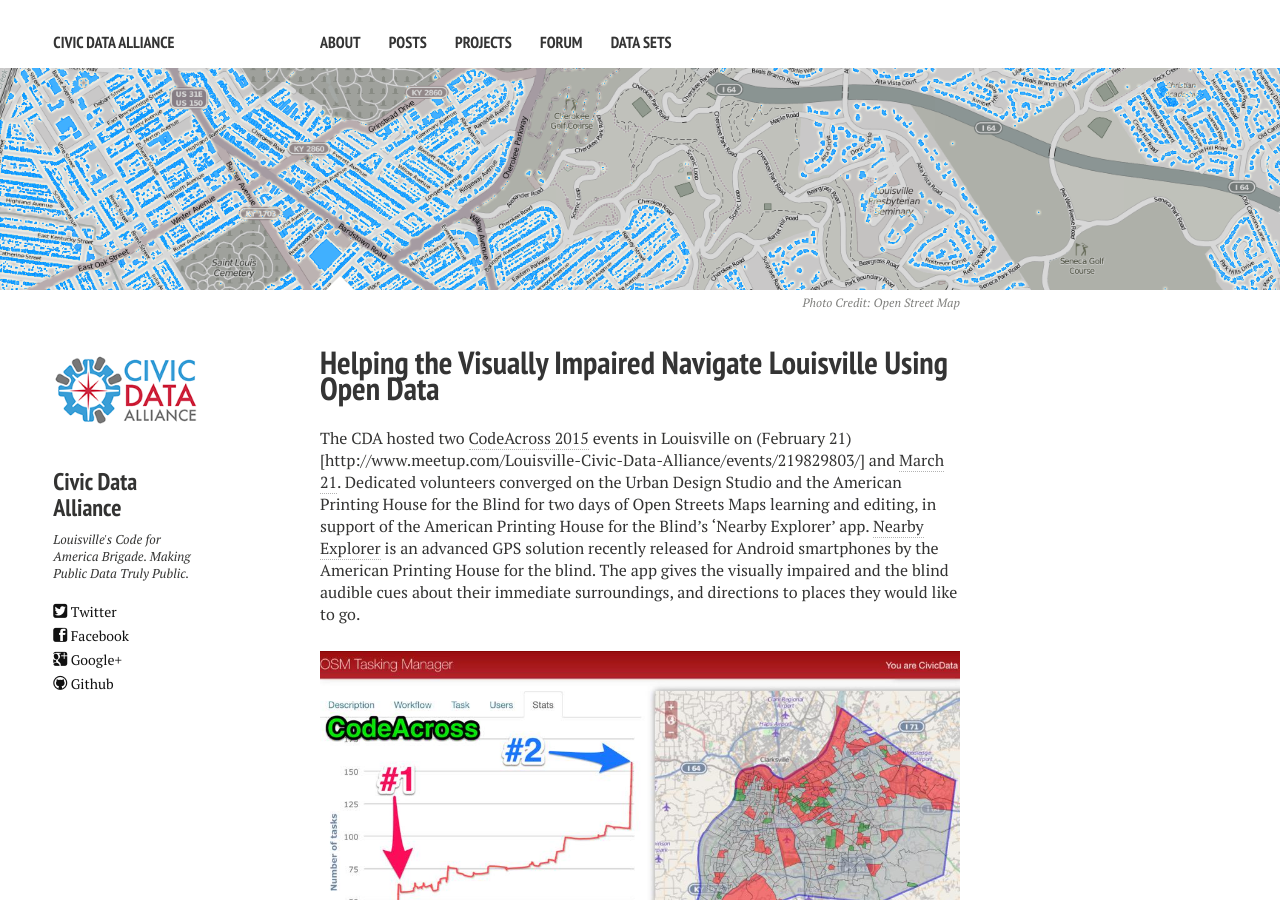
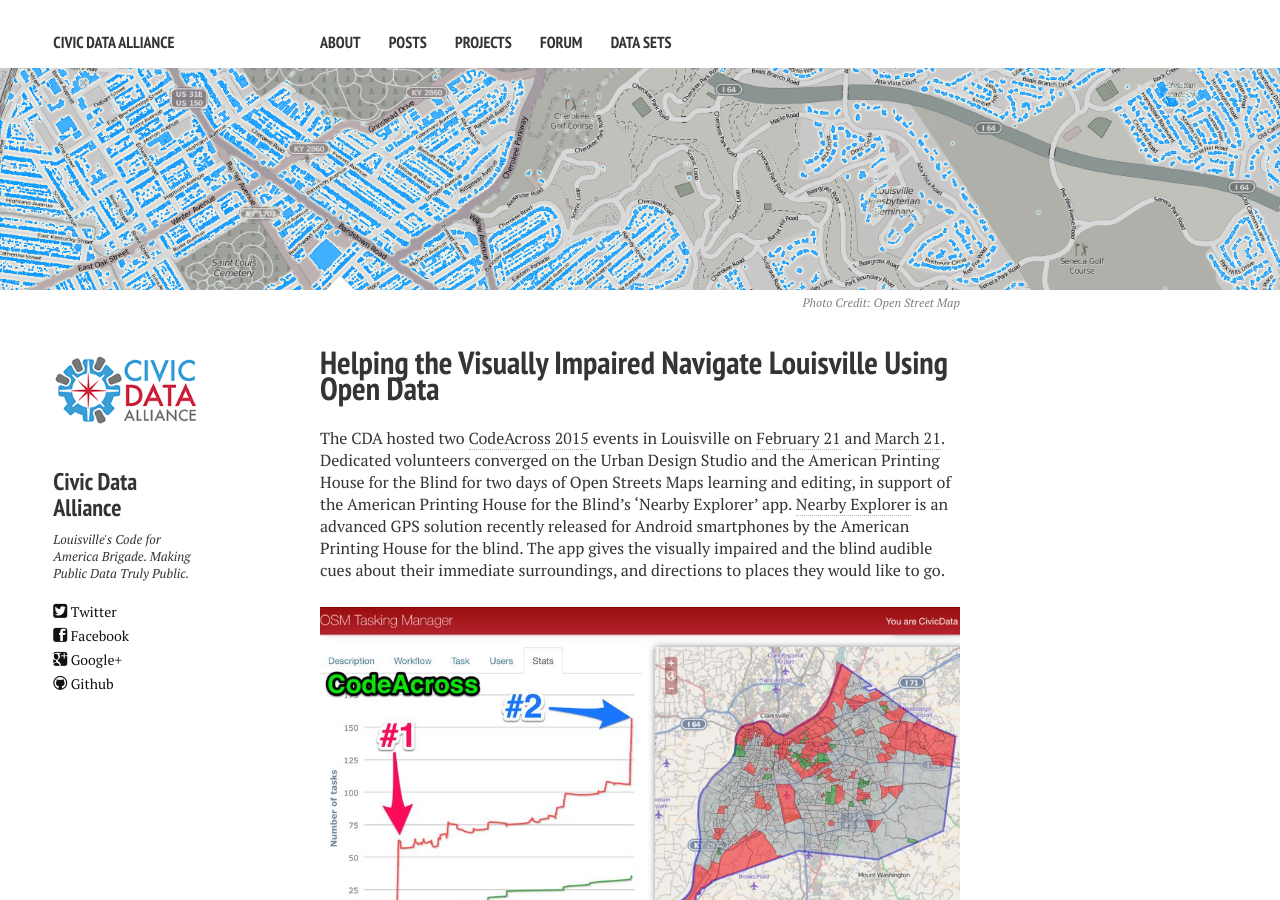
Before and after one commit to reydelleon/civicdata.github.io, a Jekyll site: the page built from _posts/2015-03-04-gis-open-data-american-printing-house-open-street-map.md, in a window 1280 px wide and 900 px high. Built offline with Jekyll 4.4.1, drawn with Linux system fonts in a browser that asks for light colours; nearby versions of some CDN libraries; comment, search, counter and statistics services are not loaded.

Commit message:
Link typo

```diff
--- a/_posts/2015-03-04-gis-open-data-american-printing-house-open-street-map.md
+++ b/_posts/2015-03-04-gis-open-data-american-printing-house-open-street-map.md
@@ -10,7 +10,7 @@ image:
   credit: Open Street Map
   creditlink: https://www.openstreetmap.org/#map=15/38.2361/-85.7220
 ---
-The CDA hosted two [CodeAcross 2015](http://www.codeforamerica.org/events/codeacross-2015/) events in Louisville on (February 21)[http://www.meetup.com/Louisville-Civic-Data-Alliance/events/219829803/] and [March 21](http://www.meetup.com/Louisville-Civic-Data-Alliance/events/220786152/). Dedicated volunteers converged on the  Urban Design Studio and the American Printing House for the Blind for two days of Open Streets Maps learning and editing, in support of the American Printing House for the Blind’s ‘Nearby Explorer’ app.  [Nearby Explorer](https://play.google.com/store/apps/details?id=org.aph.avigenie) is an advanced GPS solution recently released for Android smartphones by the American Printing House for the blind. The app gives the visually impaired and the blind audible cues about their immediate surroundings, and directions to places they would like to go.
+The CDA hosted two [CodeAcross 2015](http://www.codeforamerica.org/events/codeacross-2015/) events in Louisville on [February 21](http://www.meetup.com/Louisville-Civic-Data-Alliance/events/219829803/) and [March 21](http://www.meetup.com/Louisville-Civic-Data-Alliance/events/220786152/). Dedicated volunteers converged on the  Urban Design Studio and the American Printing House for the Blind for two days of Open Streets Maps learning and editing, in support of the American Printing House for the Blind’s ‘Nearby Explorer’ app.  [Nearby Explorer](https://play.google.com/store/apps/details?id=org.aph.avigenie) is an advanced GPS solution recently released for Android smartphones by the American Printing House for the blind. The app gives the visually impaired and the blind audible cues about their immediate surroundings, and directions to places they would like to go.
 
 [![OSM Building Import Progress](/images/screenshot-building-progress.jpg)](http://tasks.openstreetmap.us/job/50)
 
```
